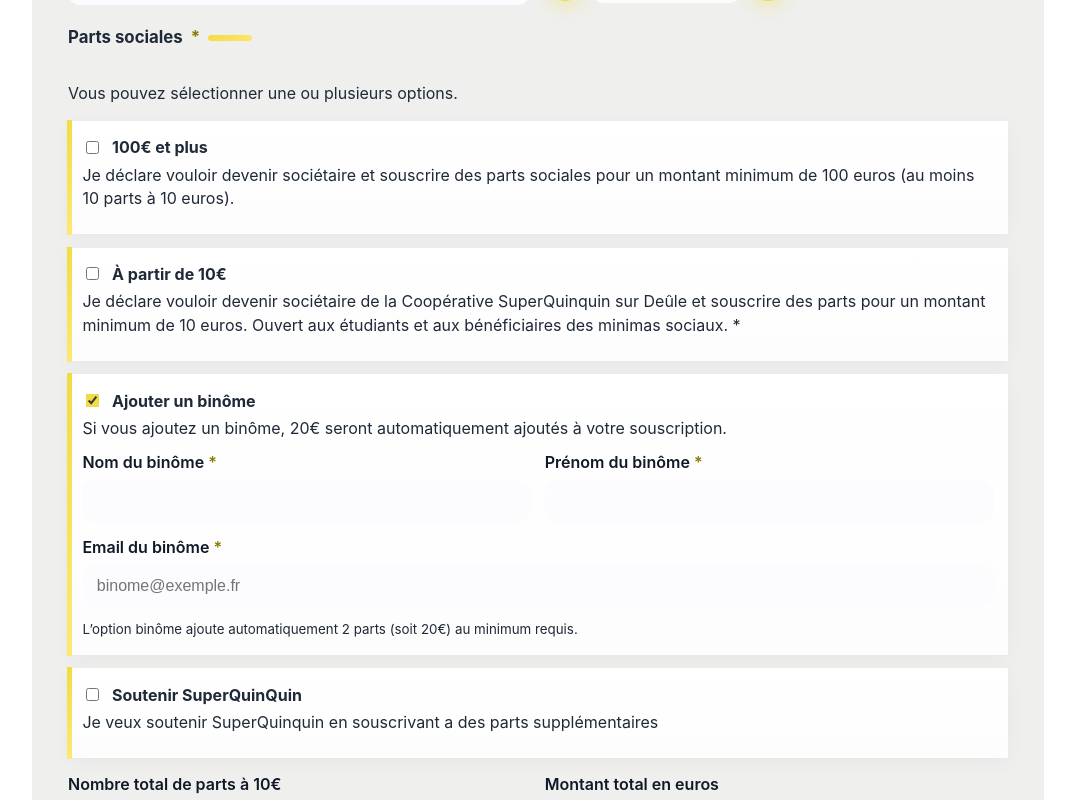
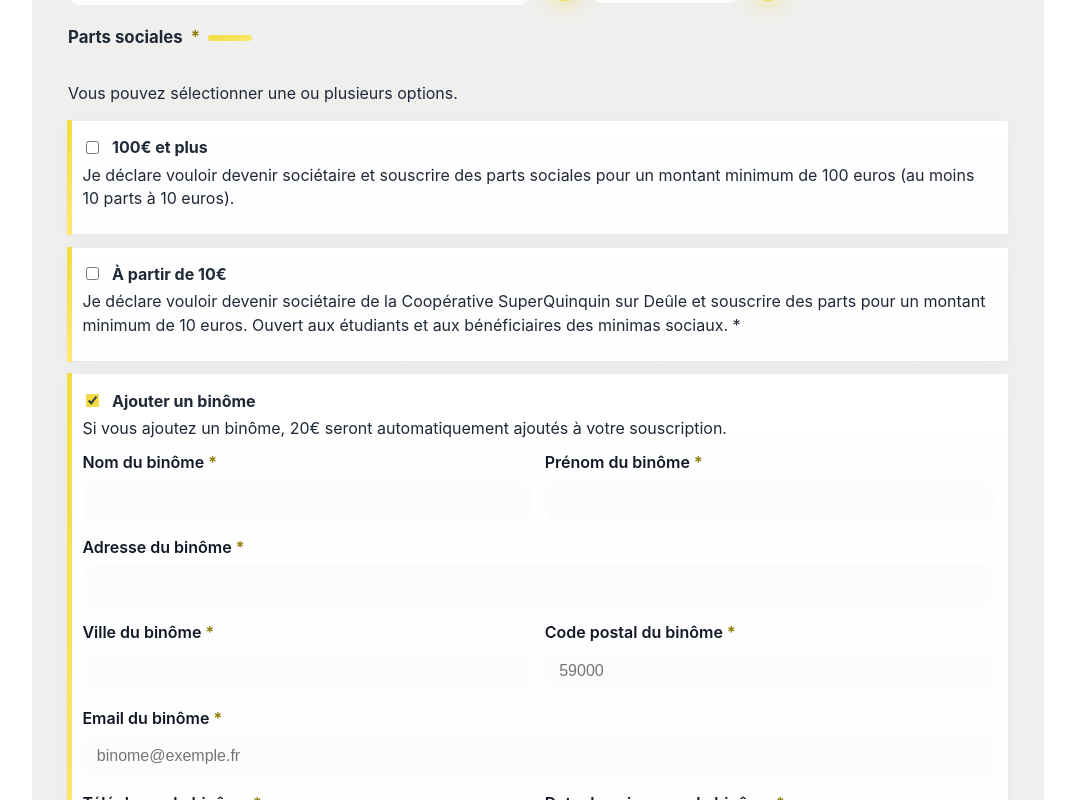
Before and after one commit to superquinquin-sur-deule/sqq-inscription, a Vue app in the folder src/main/webui/: page / in a window 1280 px wide. Both pictures are taken after a click on the label "Ajouter un binôme". Shown: the part 752-1552 px from the top of the page, without its empty margins (102-1177 px from the left). Built offline with nearby package versions, Linux system fonts and the light colour scheme.

Commit message:
feat: add more binome info

```diff
--- a/src/main/webui/src/App.vue
+++ b/src/main/webui/src/App.vue
@@ -133,9 +133,31 @@
               <input id="bPrenom" v-model.trim="form.binome.prenom"/>
             </div>
             <div class="field full">
+              <label for="bAdresse">Adresse du binôme <span class="req">*</span></label>
+              <input id="bAdresse" v-model.trim="form.binome.adresse"/>
+            </div>
+            <div class="field">
+              <label for="bVille">Ville du binôme <span class="req">*</span></label>
+              <input id="bVille" v-model.trim="form.binome.ville"/>
+            </div>
+            <div class="field">
+              <label for="bCp">Code postal du binôme <span class="req">*</span></label>
+              <input id="bCp" v-model.trim="form.binome.codePostal" inputmode="numeric" maxlength="5" placeholder="59000"/>
+              <small v-if="form.binome.codePostal && !/^\d{5}$/.test(form.binome.codePostal)" class="error">Code postal invalide</small>
+            </div>
+            <div class="field full">
               <label for="bEmail">Email du binôme <span class="req">*</span></label>
               <input id="bEmail" v-model.trim="form.binome.email" type="email" placeholder="binome@exemple.fr"/>
               <small v-if="form.binome.email && !isEmail(form.binome.email)" class="error">Email invalide</small>
+            </div>
+            <div class="field">
+              <label for="bTel">Téléphone du binôme <span class="req">*</span></label>
+              <input id="bTel" v-model.trim="form.binome.telephone" placeholder="06 00 00 00 00"/>
+              <small v-if="form.binome.telephone && !isPhone(form.binome.telephone)" class="error">Téléphone invalide</small>
+            </div>
+            <div class="field">
+              <label for="bDob">Date de naissance du binôme <span class="req">*</span></label>
+              <input id="bDob" v-model="form.binome.dateNaissance" type="date"/>
             </div>
             <div class="field full">
               <small class="hint">L’option binôme ajoute automatiquement 2 parts (soit 20€) au minimum requis.</small>
@@ -232,7 +254,12 @@
     enabled: false,
     nom: '',
     prenom: '',
+    adresse: '',
+    ville: '',
+    codePostal: '',
     email: '',
+    telephone: '',
+    dateNaissance: '',
     parts: 2
   },
   accepteStatuts: false,
@@ -279,7 +306,7 @@
 const isPartsValid = computed(() => form.parts.p100.checked || form.parts.p10.checked)
 
 const isFormValid = computed(() => {
-  return (
+  const baseValid = (
       !!form.genre &&
       form.nom.trim().length > 0 &&
       form.prenom.trim().length > 0 &&
@@ -293,6 +320,23 @@
       isPartsValid.value &&
       form.accepteStatuts
   )
+
+  if (!baseValid) return false
+
+  if (!form.binome.enabled) return true
+
+  const binomeValid = (
+      form.binome.nom.trim().length > 0 &&
+      form.binome.prenom.trim().length > 0 &&
+      form.binome.adresse.trim().length > 0 &&
+      form.binome.ville.trim().length > 0 &&
+      isPostalCode(form.binome.codePostal) &&
+      isEmail(form.binome.email) &&
+      isPhone(form.binome.telephone) &&
+      !!form.binome.dateNaissance
+  )
+
+  return binomeValid
 })
 
 function submit() {
```
